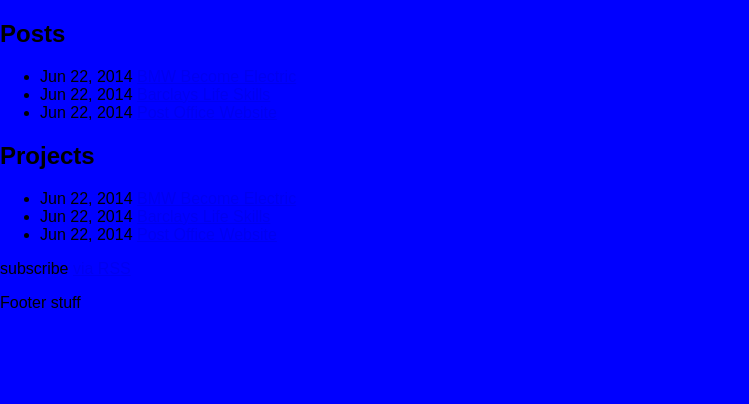
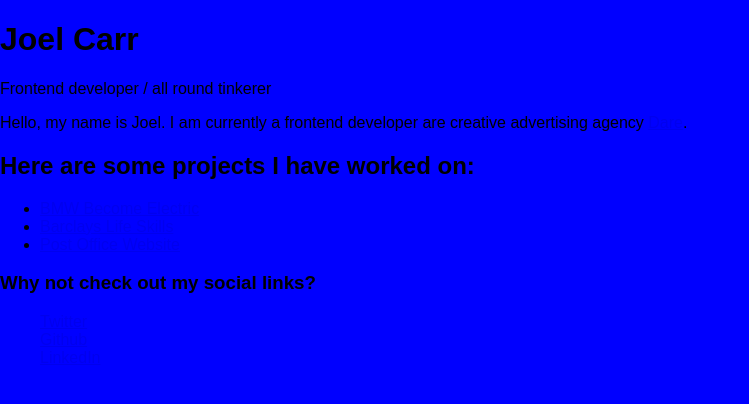
Before and after one commit to joelcarr/joelcarr.co.uk, a Jekyll site: the page built from index.html, in a window 1280 px wide. Shown: the top 404 px of the page, without its empty margins (0-749 px from the left). Built offline with Jekyll 4.4.1, drawn with Linux system fonts in a browser that asks for light colours.

Commit message:
updated markup for new content

```diff
--- a/_includes/footer.html
+++ b/_includes/footer.html
@@ -1,6 +1,25 @@
-<footer class="site-footer">
+<footer class="site-footer content-padded">
 
-  Footer stuff
+    <h3>Why not check out my social links?</h3>
+    <nav class="links-social">
+        <ul>
+            <li>
+                <a href="http://twitter.com/joelcarr" class="twitter" target="_blank">
+                    Twitter
+                </a>
+            </li>
+            <li>
+                <a href="http://github.com/joelcarr" class="github" target="_blank">
+                    Github
+                </a>
+            </li>
+            <li>
+                <a href="http://linkedin.com/profile/view?id=78407873" class="linkedin" target="_blank">
+                    LinkedIn
+                </a>
+            </li>
+        </ul>
+    </nav>
 
 </footer>
 
--- a/_includes/header.html
+++ /dev/null
@@ -1,3 +0,0 @@
-<header class="site-header">
-
-</header>
--- a/_layouts/default.html
+++ b/_layouts/default.html
@@ -5,15 +5,13 @@
 
 <body>
 
-    {% include header.html %}
-
     <div class="page-content">
         <div class="wrap">
-          {{ content }}
-      </div>
-  </div>
+            {{ content }}
+        </div>
+    </div>
 
-  {% include footer.html %}
+    {% include footer.html %}
 
 </body>
 </html>
--- a/index.html
+++ b/index.html
@@ -4,31 +4,23 @@ layout: default
 
 <div class="home">
 
-    <section class="about">
-
+    <section class="introduction content-padded">
+        <h1>Joel Carr</h1>
+        <p class="subheading">Frontend developer / all round tinkerer</p>
+        <p>Hello, my name is Joel. I am currently a frontend developer are creative advertising agency <a href="//thisisdare.com/">Dare</a>.</p>
     </section>
 
-    <h2>Posts</h2>
-
-    <ul class="posts">
-        {% for post in site.posts %}
-        <li>
-            <span class="post-date">{{ post.date | date: "%b %-d, %Y" }}</span>
-            <a class="post-link" href="{{ post.url | prepend: site.baseurl }}">{{ post.title }}</a>
-        </li>
-        {% endfor %}
-    </ul>
-
-    <h2>Projects</h2>
-    <ul class="posts">
-        {% for post in site.categories['project'] %}
-        <li>
-            <span class="post-date">{{ post.date | date: "%b %-d, %Y" }}</span>
-            <a class="post-link" href="{{ post.url | prepend: site.baseurl }}">{{ post.title }}</a>
-        </li>
-        {% endfor %}
-    </ul>
-
-    <p class="rss-subscribe">subscribe <a href="{{ "/feed.xml" | prepend: site.baseurl }}">via RSS</a></p>
+    <section class="projects">
+        <h2 class="content-padded">Here are some projects I have worked on:</h2>
+        <ul class="projects-list unstyled-list">
+            {% for post in site.categories['project'] %}
+            <li>
+                <a class="project {{ post.colors }}" href="{{ post.url | prepend: site.baseurl }}">
+                    <span class="project-title">{{ post.title }}</span>
+                </a>
+            </li>
+            {% endfor %}
+        </ul>
+    </section>
 
 </div>
```
